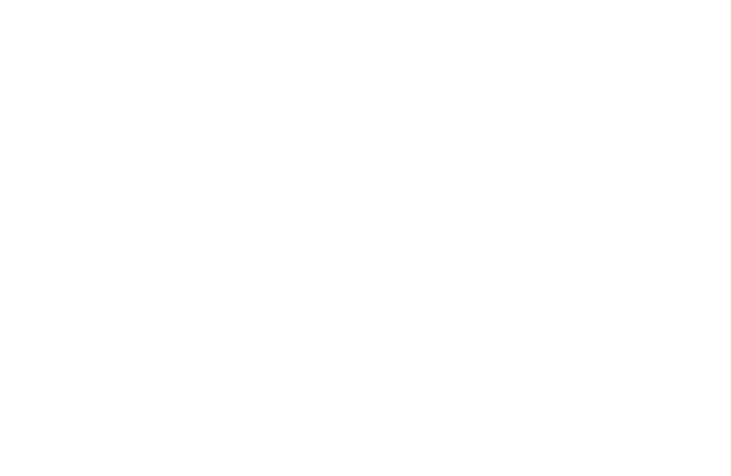
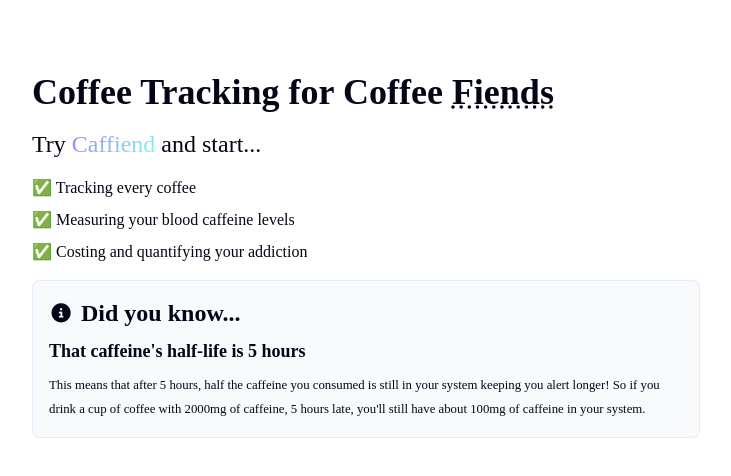
Before and after one commit to wower24/coffee-tracker-react, a React (Vite) app in the folder coffee-tracker/: page / in a window 1280 px wide. Shown: the top 476 px of the page, without its empty margins (274-1005 px from the left). Built offline with nearby package versions, Linux system fonts and the light colour scheme; a web font is replaced by a local one.

Commit message:
Hero section
Learned cool things like <abbr> tags and that you can literally paste emojis to a text.

```diff
--- a/coffee-tracker/index.html
+++ b/coffee-tracker/index.html
@@ -4,7 +4,8 @@
     <meta charset="UTF-8" />
     <link rel="icon" type="image/svg+xml" href="/vite.svg" />
     <meta name="viewport" content="width=device-width, initial-scale=1.0" />
-    <title>coffee-tracker</title>
+    <title>Coffiend</title>
+    <link rel="stylesheet" href="https://cdnjs.cloudflare.com/ajax/libs/font-awesome/7.0.1/css/all.min.css" integrity="sha512-2SwdPD6INVrV/lHTZbO2nodKhrnDdJK9/kg2XD1r9uGqPo1cUbujc+IYdlYdEErWNu69gVcYgdxlmVmzTWnetw==" crossorigin="anonymous" referrerpolicy="no-referrer" />
   </head>
   <body>
     <div id="root"></div>
--- a/coffee-tracker/src/components/Hero.jsx
+++ b/coffee-tracker/src/components/Hero.jsx
@@ -1,7 +1,25 @@
 export default function Hero() {
     return (
         <>
-
+            <h1>Coffee Tracking for
+                Coffee <abbr title='An enthusiast or devotee'>Fiends</abbr>
+            </h1>
+            <div className='benefits-list'>
+                <h3 className='font-bolder'>
+                    Try <span className='text-gradient'>Caffiend</span> and start...
+                </h3>
+                <p>✅ Tracking every coffee</p>
+                <p>✅ Measuring your blood caffeine levels</p>
+                <p>✅ Costing and quantifying your addiction</p>
+            </div>
+            <div  className='card info-card'>
+                <div>
+                    <i className="fa-solid fa-circle-info"></i>
+                    <h3>Did you know...</h3>
+                </div>
+                <h5>That caffeine&apos;s half-life is 5 hours</h5>
+                <p>This means that after 5 hours, half the caffeine you consumed is still in your system keeping you alert longer! So if you drink a cup of coffee with 2000mg of caffeine, 5 hours late, you&apos;ll still have about 100mg of caffeine in your system.</p>
+            </div>
         </>
     )
 }
```
